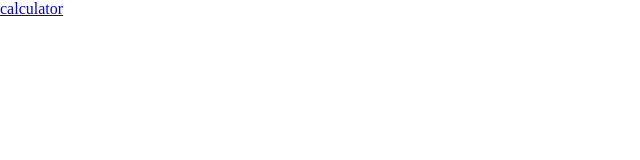
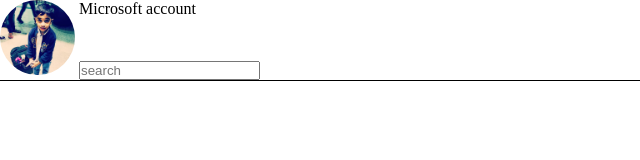
Before and after one commit to mrinank-kavuri/calculator, a plain HTML site: page index.html in a window 1280 px wide. Shown: the whole page, without its empty margins (0-640 px from the left). Drawn offline with Linux system fonts and the light colour scheme.

Commit message:
commit anshu img.jpeg

```diff
--- a/index.html
+++ b/index.html
@@ -1,12 +1,22 @@
 <!DOCTYPE html>
 <html lang="en">
+
 <head>
     <meta charset="UTF-8">
     <meta name="viewport" content="width=device-width, initial-scale=1.0">
-    <title>calculator</title>
+    <title>nav bar</title>
     <link rel="stylesheet" href="style.css">
 </head>
+
 <body>
-    <a href="C:\Users\SONY\Desktop\a.exe">calculator</a>
+    <div>
+        <nav>
+            <img src="anshu img.jpeg" alt="">
+        <span> Microsoft account</span>
+            <input type="text" placeholder="search" id="search">
+        </nav>
+    </div>
+
 </body>
+
 </html>
--- a/style.css
+++ b/style.css
@@ -2,3 +2,23 @@
     padding: 0px;
     margin:0px;
 }
+img{
+    height: 75px;
+    width: 75px;
+    border: none;
+    border-radius: 50%;
+}
+
+span{
+    position: absolute;
+    justify-content: center;
+
+    margin-right: 55%;
+}
+nav{
+    border: black;
+    border-bottom: 1px solid black;
+}
+input{
+
+}
```
Also changed, not shown: anshu img.jpeg (added).
